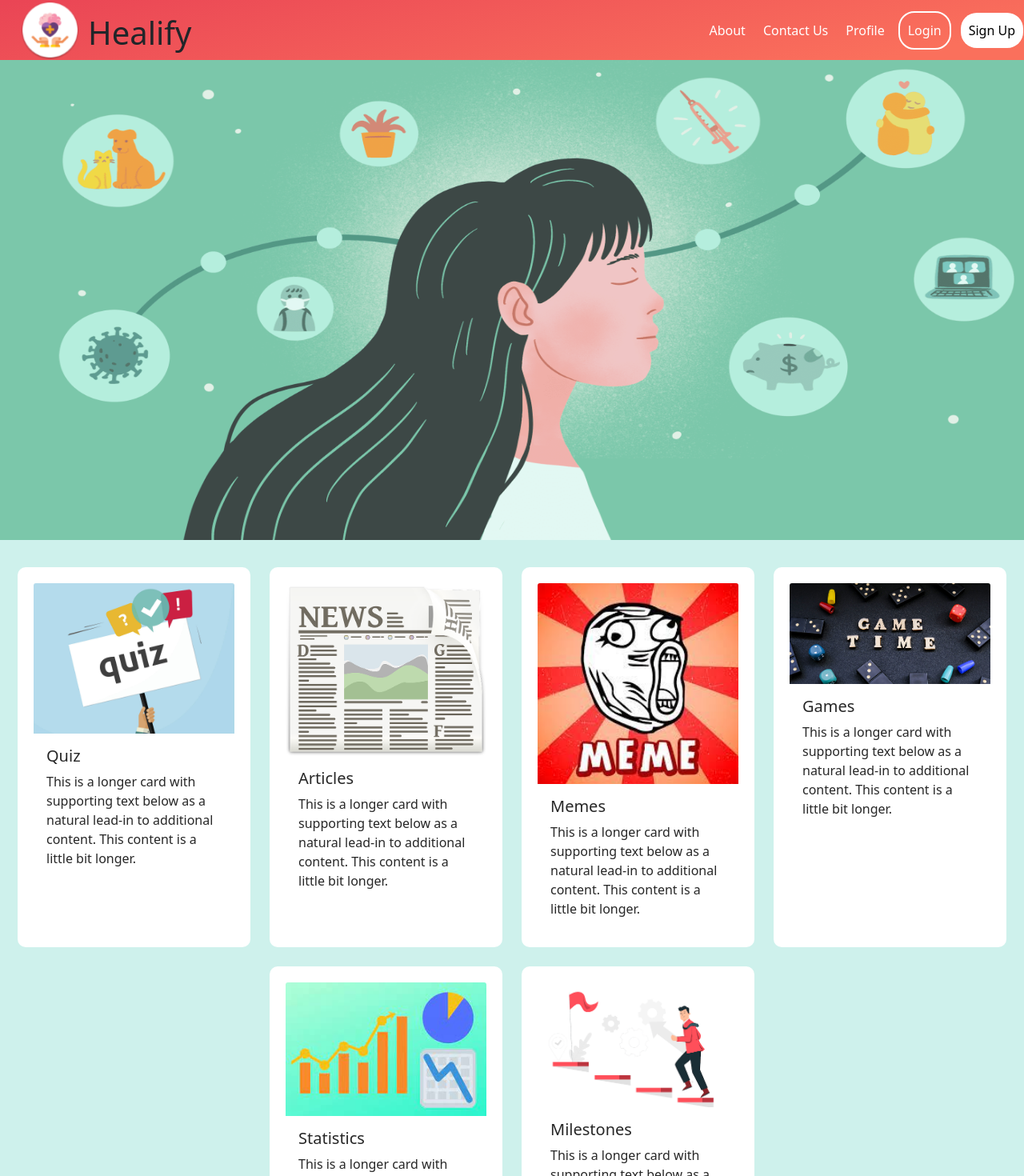
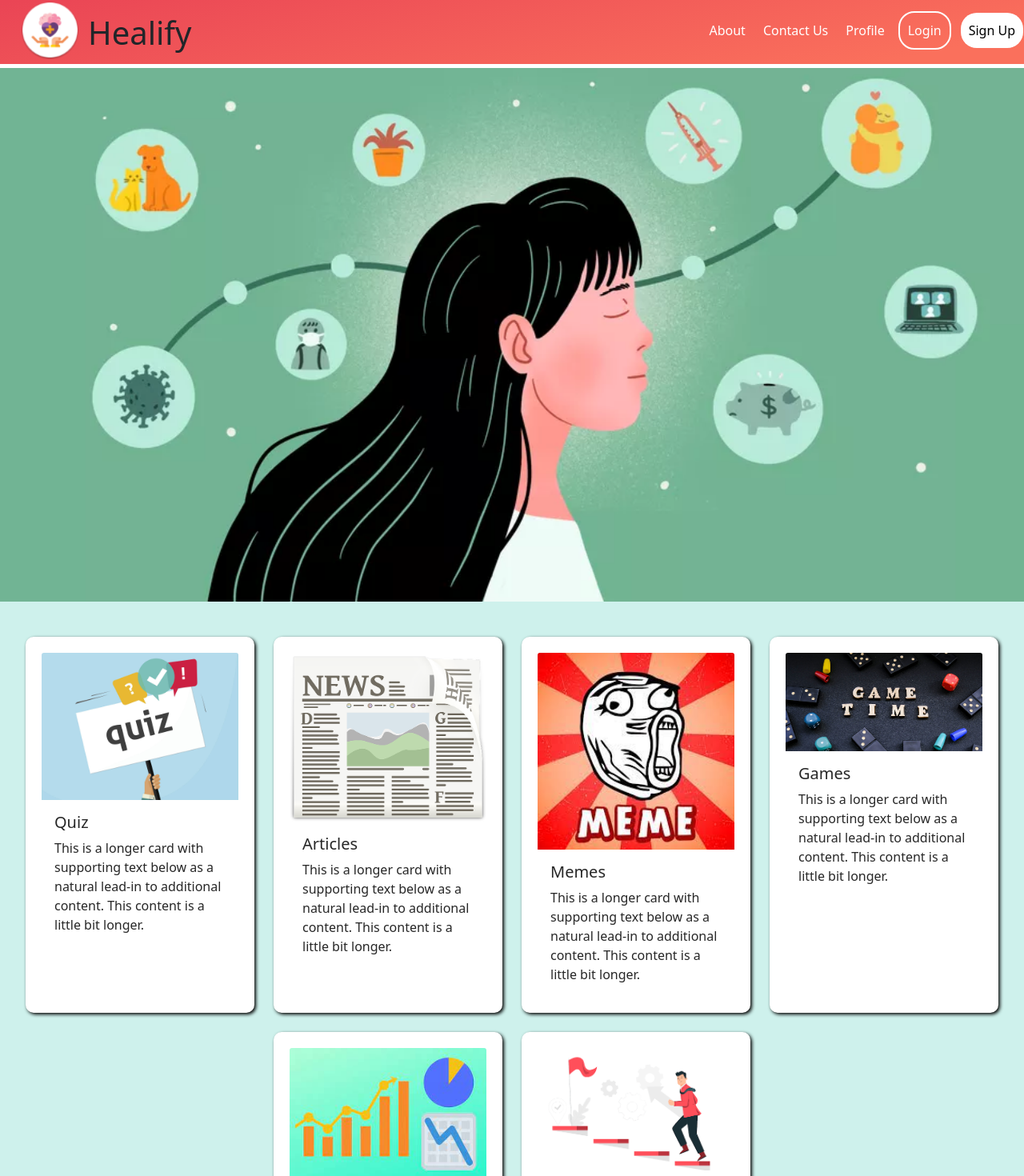
Before and after one commit to SE-Project-Team/Healify, a React (Create React App) app in the folder healify/: page /Home in a window 1280 px wide. Shown: the top 1470 px of the page at 80% size. Built offline with nearby package versions, Linux system fonts and the light colour scheme.

Commit message:
nothing major

```diff
--- a/healify/src/Components/Home.js
+++ b/healify/src/Components/Home.js
@@ -1,5 +1,5 @@
 import React from "react";
-import image from "../Assets/lady.jpg";
+import image from "../Assets/homePage.webp";
 import logo from "../Assets/mentalhealth_icon_round.png";
 import quizimg from "../Assets/quiz.jpg";
 import newsimg from "../Assets/news.jpg";
@@ -23,10 +23,6 @@ export const Home = () => {
     <>
       <header className={styles.header}>
         <div className={styles.threeLineBtn}>
-          {/* <img
-            src="https://img-premium.flaticon.com/png/512/2099/premium/2099125.png?token=exp=1633186522~hmac=ea8a5b113f6d5be25177aa00ddfb8ba1"
-            alt=""
-          /> */}
           <ul className={styles.menuBtnCustom}>
             <li></li>
             <li></li>
@@ -51,7 +47,9 @@ export const Home = () => {
       </header>
 
       <div className={styles["top-container"]}>
-        <img className={styles.img} src={image} alt="image not found" />
+        <div className={styles.img}>
+          <img src={image} alt="image not found" />
+        </div>
         <MDBRow
           className={
             "row-cols-1 row-cols-md-4 row-cols-sm-2 g-4 " + styles.mdbCustom
--- a/healify/src/Components/Home.module.css
+++ b/healify/src/Components/Home.module.css
@@ -1,8 +1,13 @@
 .header {
+  margin-bottom: 5px;
+  padding-bottom: 5px;
   min-height: 100%;
   display: flex;
   align-items: flex-end;
   background: linear-gradient(168deg, #ea4555 1%, #fa705c 89%);
+  position: sticky;
+  top: 0px;
+  z-index: 1;
 }
 .threeLineBtn {
   display: none;
@@ -101,14 +106,19 @@
   border: 0px;
   border-color: rgb(206, 184, 180);
   border-style: solid;
+  box-shadow: 2px 2px 4px 0px black;
   transition: 200ms;
   min-height: 100%;
 }
 
-.img {
+.homecard:hover {
+  position: relative;
+  top: 10px;
+  right: 10px;
+}
+.img img {
   width: 100%;
-  opacity: 0.7;
-  max-height: 600px;
+  opacity: 1;
 }
 .card {
   background-color: white;
@@ -206,7 +216,7 @@
 
 .mdbCustom {
   margin: auto;
-  padding: 10px;
+  padding: 20px;
   display: flex;
   justify-content: center;
 }
@@ -224,3 +234,9 @@
     margin-left: 15px;
   }
 }
+
+@media screen and (max-width: 600px) {
+  .header {
+    position: static;
+  }
+}
--- a/healify/src/Components/Quiz.js
+++ b/healify/src/Components/Quiz.js
@@ -1,5 +1,5 @@
 import React from "react";
-import image from "../Assets/lady.jpg";
+import image from "../Assets/homePage.webp";
 import brainImg from "../Assets/brain.jpg";
 import styles from "./Quiz.module.css";
 import styles2 from "./Home.module.css";
```
Also changed, not shown: healify/src/Assets/homePage.webp (added), healify/src/Assets/lady.jpg (deleted).
